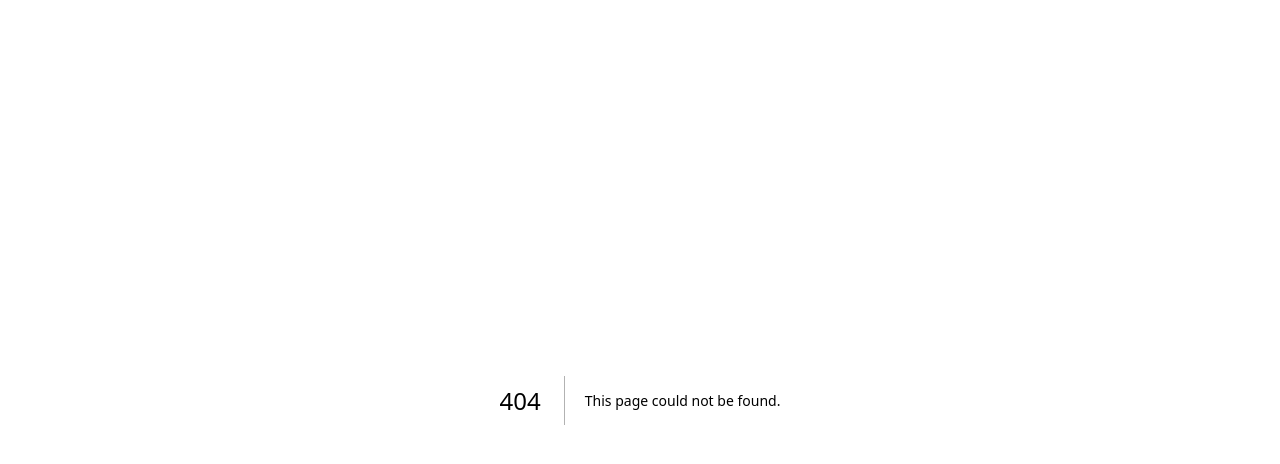
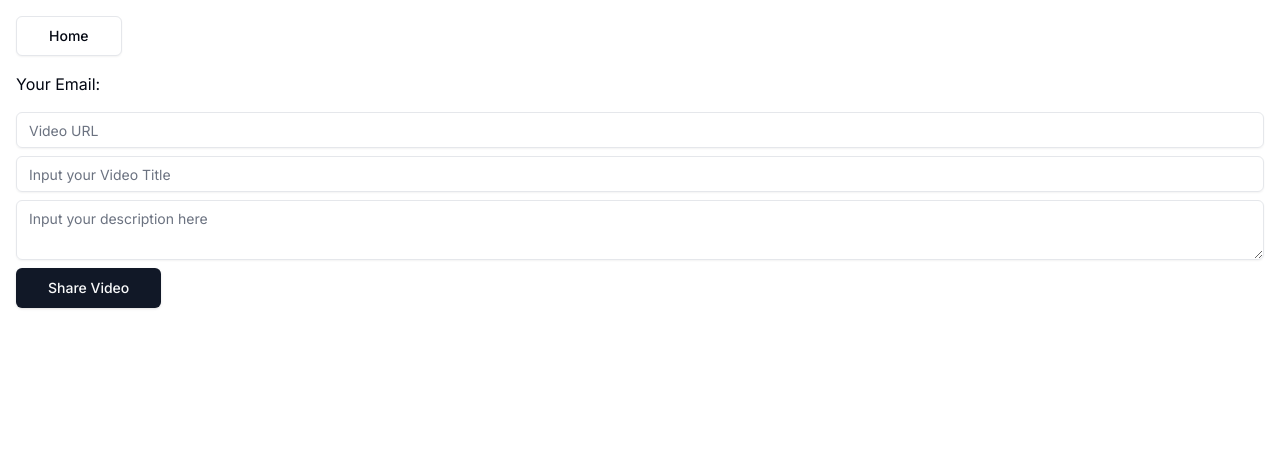
Before and after one commit to dantech0xff/youtube-share-fe, a Next.js app: page /share-video in a window 1280 px wide. Before the commit this address had no page. Shown: the top 464 px of the page. Built offline with nearby package versions, Linux system fonts and the light colour scheme.

Commit message:
add share video route

```diff
--- a/src/app/change-password/page.tsx
+++ b/src/app/change-password/page.tsx
@@ -9,10 +9,13 @@ export default function Page() {
   const [password, setPassword] = useState('')
   const [newPassword, setNewPassword] = useState('')
   const [confirmNewPassword, setConfirmNewPassword] = useState('')
+  const [errorText, setErrorText] = useState('')
 
   const handleChangePassword = async () => {
+    try {
+      setErrorText('')
       const respose = await axios.post(
-      '/users/change-password',
+        `${process.env.NEXT_PUBLIC_SERVER_URL}/users/change-password`,
         {
           old_password: password,
           new_password: newPassword,
@@ -25,6 +28,10 @@ export default function Page() {
         }
       )
       console.log(respose)
+    } catch (error: any) {
+      setErrorText(`Error: ${JSON.stringify(error.response)}`)
+      console.error('Error:', error)
+    }
   }
 
   const handlePasswordChange = (e: React.ChangeEvent<HTMLInputElement>) => {
@@ -40,7 +47,13 @@ export default function Page() {
   return (
     <>
       <div className='p-4'>
-        <Button size={'lg'} variant={'outline'} onClick={() => {}}>
+        <Button
+          size={'lg'}
+          variant={'outline'}
+          onClick={() => {
+            window.location.href = '/'
+          }}
+        >
           Home
         </Button>
         <div className='flex items-center space-x-2 m-2'> </div>
@@ -69,6 +82,7 @@ export default function Page() {
         <Button size={'lg'} variant={'default'} onClick={handleChangePassword}>
           Change Password
         </Button>
+        {errorText && <p className='text-red-500'>{errorText}</p>}
       </div>
     </>
   )
--- a/src/app/components/Login.tsx
+++ b/src/app/components/Login.tsx
@@ -22,6 +22,7 @@ export default function Login({
   const [password, setPassword] = useState('')
   const [confirmPassword, setConfirmPassword] = useState('')
   const [authUIState, setAuthUIState] = useState('login') // ['login', 'signup']
+  const [errorText, setErrorText] = useState('')
 
   const handleEmailChange = (e: React.ChangeEvent<HTMLInputElement>) => {
     setEmail(e.target.value)
@@ -38,6 +39,7 @@ export default function Login({
 
   const handleLogin = async () => {
     try {
+      setErrorText('')
       const response = await axios.post(`${process.env.NEXT_PUBLIC_SERVER_URL}/users/login`, {
         email,
         password
@@ -48,8 +50,9 @@ export default function Login({
       const user_id = responseJson.data.user_id
       const user_email = responseJson.data.email
       onLogin({ access_token, user_id, email: user_email })
-    } catch (error) {
+    } catch (error: any) {
       console.error(error)
+      setErrorText('Error: ' + JSON.stringify(error.response))
     }
   }
 
@@ -111,6 +114,7 @@ export default function Login({
       >
         {authUIState === 'signup' ? 'Sign Up' : 'Login'}
       </Button>
+      {errorText && <div className='text-red-500'>{errorText}</div>}
     </div>
   )
 }
--- a/src/app/page.tsx
+++ b/src/app/page.tsx
@@ -24,6 +24,10 @@ export default function Home() {
     // You can use the history object to navigate to the change-password route
     window.location.href = '/change-password'
   }
+  const handleShareVideo = () => {
+    window.location.href = '/share-video'
+  }
+
   useEffect(() => {
     if (typeof window === 'undefined') return
     const accessToken = localStorage.getItem('access_token')
@@ -70,6 +74,15 @@ export default function Home() {
                       <div className='flex justify-end'>
                         <Button
                           className='mt-4 mr-4'
+                          size='default'
+                          onClick={() => {
+                            handleShareVideo()
+                          }}
+                        >
+                          Share Video
+                        </Button>
+                        <Button
+                          className='mt-4 mr-4'
                           variant='secondary'
                           size='default'
                           onClick={() => {
--- /dev/null
+++ b/src/app/share-video/page.tsx
@@ -0,0 +1,93 @@
+'use client'
+import { Button } from '@/components/ui/button'
+import { Input } from '@/components/ui/input'
+import { Textarea } from '@/components/ui/textarea'
+import axios, { Axios, AxiosError } from 'axios'
+import { useState } from 'react'
+
+export default function Page() {
+  const [email, setEmail] = useState(localStorage.getItem('email') || '')
+  const [videoUrl, setVideoUrl] = useState('')
+  const [title, setTitle] = useState('')
+  const [description, setDescription] = useState('')
+  const [isProcessing, setIsProcessing] = useState(false)
+  const [errorText, setErrorText] = useState('')
+
+  const handleVideoUrlChange = (e: React.ChangeEvent<HTMLInputElement>) => {
+    setVideoUrl(e.target.value)
+  }
+  const handleTitleChange = (e: React.ChangeEvent<HTMLInputElement>) => {
+    setTitle(e.target.value)
+  }
+
+  const handleSubmitShareVideo = async () => {
+    try {
+      setErrorText('')
+      setIsProcessing(true)
+      console.log('Submit Share Video')
+      console.log(videoUrl, title, description)
+      const response = await axios.post(
+        `${process.env.NEXT_PUBLIC_SERVER_URL}/videos/share`,
+        {
+          url: videoUrl,
+          title: title,
+          description: description
+        },
+        {
+          headers: {
+            Authorization: `Bearer ${localStorage.getItem('access_token')}`
+          }
+        }
+      )
+      setVideoUrl('')
+      setTitle('')
+      setDescription('')
+      setErrorText('Video Shared!')
+      console.log(response)
+    } catch (error: any) {
+      setErrorText(`Error: ${JSON.stringify(error.response)}`)
+      console.log('Error:', error)
+    } finally {
+      setIsProcessing(false)
+    }
+  }
+
+  return (
+    <>
+      <div className='p-4'>
+        <Button
+          size={'lg'}
+          variant={'outline'}
+          onClick={() => {
+            window.location.href = '/'
+          }}
+        >
+          Home
+        </Button>
+
+        <div className='flex items-center space-x-2 m-2'> </div>
+        <h2 className='pb-4'>Your Email: {email}</h2>
+        <Input className='mb-2' type='text' placeholder='Video URL' value={videoUrl} onChange={handleVideoUrlChange} />
+        <Input
+          className='mb-2'
+          type='text'
+          placeholder='Input your Video Title'
+          value={title}
+          onChange={handleTitleChange}
+        />
+        <Textarea
+          className='mb-2'
+          placeholder='Input your description here'
+          value={description}
+          onChange={(e) => {
+            setDescription(e.target.value)
+          }}
+        />
+        <Button size={'lg'} variant={'default'} onClick={handleSubmitShareVideo}>
+          {isProcessing ? 'Processing...' : 'Share Video'}
+        </Button>
+        {errorText && <p className='text-red-500'>{errorText}</p>}
+      </div>
+    </>
+  )
+}
--- /dev/null
+++ b/src/components/ui/textarea.tsx
@@ -0,0 +1,24 @@
+import * as React from "react"
+
+import { cn } from "@/lib/utils"
+
+export interface TextareaProps
+  extends React.TextareaHTMLAttributes<HTMLTextAreaElement> {}
+
+const Textarea = React.forwardRef<HTMLTextAreaElement, TextareaProps>(
+  ({ className, ...props }, ref) => {
+    return (
+      <textarea
+        className={cn(
+          "flex min-h-[60px] w-full rounded-md border border-input bg-transparent px-3 py-2 text-sm shadow-sm placeholder:text-muted-foreground focus-visible:outline-none focus-visible:ring-1 focus-visible:ring-ring disabled:cursor-not-allowed disabled:opacity-50",
+          className
+        )}
+        ref={ref}
+        {...props}
+      />
+    )
+  }
+)
+Textarea.displayName = "Textarea"
+
+export { Textarea }
```
Lines whose indentation alone changed are shown as unchanged.
